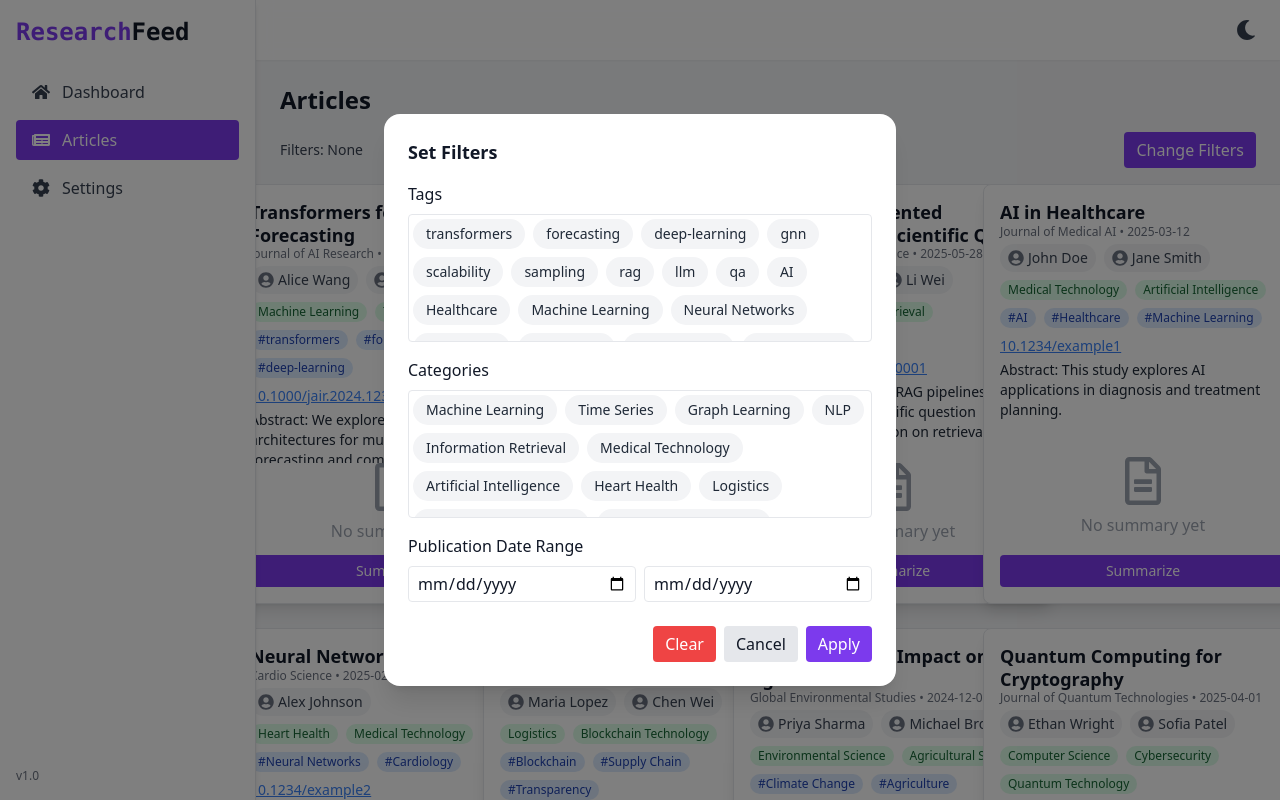
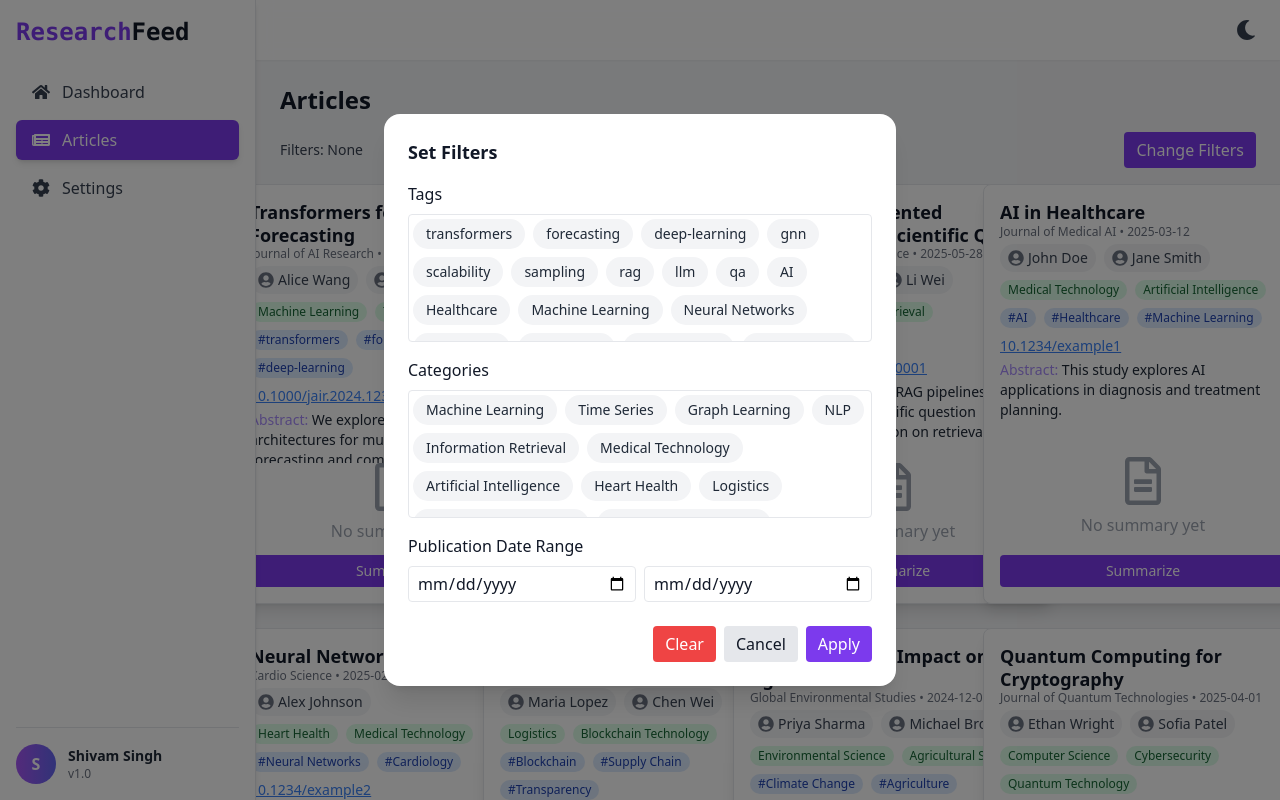
Before and after one commit to Shivamkumar4848/Research-Feed-Frontend, a React (Create React App) app: page /articles in a window 1280 px wide. Shown: the top 800 px of the page. Built offline with nearby package versions, Linux system fonts and the light colour scheme.

Commit message:
Fixed Summary UI 📷  (#8)
* Added pagination to the articles page

* Made new changes to dashboard

* Fixed Summary and Dashboard FilterModal

* Fixed UI for summary

```diff
--- a/public/index.html
+++ b/public/index.html
@@ -2,7 +2,7 @@
 <html lang="en">
   <head>
     <meta charset="utf-8" />
-    <link rel="icon" href="%PUBLIC_URL%/favicon.ico" />
+    <link rel="icon" href="%PUBLIC_URL%/icon.png" />
     <meta name="viewport" content="width=device-width, initial-scale=1" />
     <meta name="theme-color" content="#000000" />
     <meta
--- a/src/components/ArticleCard.jsx
+++ b/src/components/ArticleCard.jsx
@@ -96,13 +96,13 @@ export default function ArticleCard({ article }) {
                         </p>
 
                         <p className="mt-1 text-sm text-gray-800 dark:text-gray-300 line-clamp-3 flex-1">
-                            <span className="font-medium">Abstract:</span> {article.abstract}
+                            <span className="font-medium text-violet-400">Abstract:</span> {article.abstract}
                         </p>
 
 
                         {summary ? (
                             <p className="mt-1 text-sm text-gray-800 dark:text-gray-300 line-clamp-3 flex-1">
-                                <span className="font-medium">Summary:</span> {summary}
+                                <span className="font-medium text-emerald-500">Summary:</span> {summary}
                             </p>
                         ) : (
                             <div className="flex flex-col justify-center items-center flex-1 text-gray-400">
@@ -133,9 +133,12 @@ export default function ArticleCard({ article }) {
 
                         {!loading && summary && (
                             <>
-                                <p className="text-gray-800 dark:text-gray-200 overflow-y-auto max-h-56">
-                                    <span className="font-medium">Summary:</span> {summary}
-                                </p>
+                                <h3 className="text-base font-semibold text-gray-800 dark:text-gray-100 mb-2 border-b border-emerald-400">
+                                    Summary
+                                </h3>
+                                <div className="flex-1 my-2 overflow-y-auto text-justify text-sm text-gray-700 dark:text-gray-300 max-h-56">
+                                    {summary}
+                                </div>
                                 <button
                                     onClick={() => setIsFlipped(false)}
                                     className="mt-3 px-3 py-1 text-sm bg-violet-600 text-white rounded hover:bg-violet-700"
--- a/src/components/Sidebar.jsx
+++ b/src/components/Sidebar.jsx
@@ -35,9 +35,22 @@ export default function Sidebar({ isOpen, closeSidebar }) {
                             />
                         ))}
                     </nav>
-                    <div className="mt-auto text-xs text-gray-500 dark:text-gray-400">
+                    <div className="mt-auto flex items-center gap-3 border-t pt-4 border-gray-200 dark:border-gray-700">
+                        <div className="w-10 h-10 rounded-full bg-gradient-to-r from-purple-500 to-indigo-500 flex items-center justify-center text-white font-bold">
+                            S
+                        </div>
+                        <div>
+                            <p className="text-sm font-semibold text-gray-800 dark:text-gray-200">
+                                Shivam Singh
+                            </p>
+                            <p className="mt-auto text-xs text-gray-500 dark:text-gray-400">
+                                v1.0
+                            </p>
+                        </div>
+                    </div>
+                    {/* <div className="mt-auto text-xs text-gray-500 dark:text-gray-400">
                         v1.0
-                    </div>
+                    </div> */}
                 </div>
             </aside>
         </>
@@ -49,9 +62,11 @@ function SideLink({ to, label, icon }) {
         <NavLink
             to={to}
             className={({ isActive }) =>
-                `flex items-center gap-3 px-4 py-2 rounded transition-colors ${isActive
-                    ? "bg-violet-600 text-white"
-                    : "text-gray-700 dark:text-gray-200 hover:bg-gray-100 dark:hover:bg-gray-700"
+                `flex items-center gap-3 px-4 py-2 rounded-md
+                transition-all duration-200 ease-in-out
+                ${isActive
+                    ? "bg-violet-600 text-white shadow-md"
+                    : "text-gray-700 dark:text-gray-200 hover:bg-violet-50 dark:hover:bg-violet-700 hover:text-violet-600 dark:hover:text-white hover:pl-5"
                 }`
             }
         >
--- a/src/pages/Settings.jsx
+++ b/src/pages/Settings.jsx
@@ -2,9 +2,9 @@ import { FaUserLock } from "react-icons/fa";
 export default function Settings() {
     return (
         <div className="space-y-6 flex flex-col items-center justify-center min-h-[80vh] text-center z-1">
-            < h2 className="text-2xl font-semibold mb-2" > Settings</h2 >
+            < h2 className="text-3xl font-bold mb-2" > Settings</h2 >
             <FaUserLock className="text-violet-600 dark:text-violet-400 text-[120px]" />
-            <p className="text-gray-700 dark:text-gray-300">Nothing to configure yet.</p>
+            <p className="text-gray-700 dark:text-gray-300 max-w-md">Nothing to configure yet.</p>
         </div >
     );
 }
```
Also changed, not shown: public/icon.png (added).
